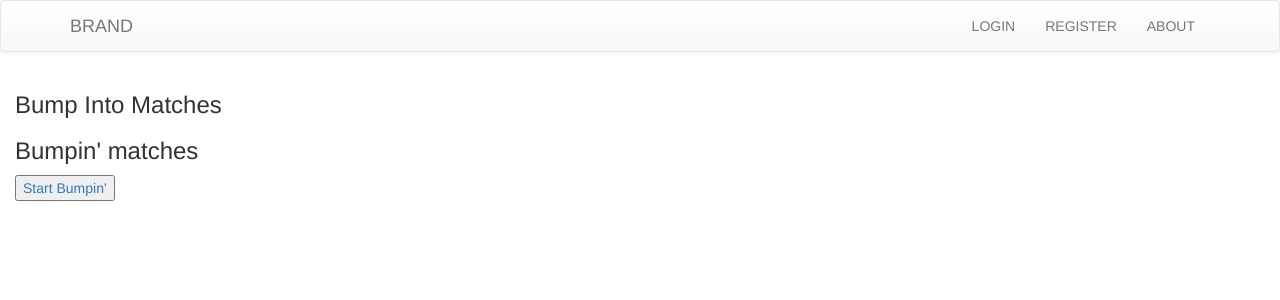
After one commit to yenbryan/dating, a Django app: template date_app/templates/profile.html in a window 1280 px wide. The commit adds this page. Shown: the top 300 px of the page. Run offline with Django 3.2, Linux system fonts and the light colour scheme; the template is opened without the code that fills it, so the values that code supplies are empty; some libraries are stand-ins or nearby versions; some web fonts are replaced.

```diff
--- a/date/settings.py
+++ b/date/settings.py
@@ -108,7 +108,7 @@ TEMPLATE_CONTEXT_PROCESSORS = (
 # SOCIAL_AUTH_FACEBOOK_SCOPE = ['email', 'public_profile', 'user_photos']
 
 # Related to users
-LOGIN_REDIRECT_URL = 'profile'
+LOGIN_REDIRECT_URL = 'search'
 LOGIN_URL = 'login'
 AUTH_USER_MODEL = 'date_app.Dater'
 
--- a/date/urls.py
+++ b/date/urls.py
@@ -22,10 +22,8 @@ urlpatterns = patterns('',
     url(r'^search/(?P<coordinates>.*)/$', 'date_app.views.set_lat_long', name='set_lat_long'),
 
     # url(r'^search/(?P<coordinates>.*)/$', 'date_app.views.search_lat_long', name='search_lat_long'),
-    #HOME#
-    url(r'^home/$', 'date_app.views.home', name='home'),
     #PROFILE#
-    # url(r'^profile/$', 'date_app.views.profile', name='profile'),
+    url(r'^profile/$', 'date_app.views.profile', name='profile'),
 
 
 
--- a/date_app/models.py
+++ b/date_app/models.py
@@ -28,6 +28,11 @@ class Image(models.Model):
 
 
 class Match(models.Model):
+    #user selection options:
+        #1 = bump_into
+        #2 = bumped to curb
+        #3 = bumpin
+
     user1 = models.ForeignKey(Dater, related_name='match')
     user2 = models.ForeignKey(Dater, related_name='user_2_match')
     user1_select = models.IntegerField()
--- a/date_app/templates/base.html
+++ b/date_app/templates/base.html
@@ -34,7 +34,7 @@
               </ul>
               <ul class="nav navbar-nav navbar-right">
                 {% if user.is_authenticated %}
-                    <li><a href="{% url 'home' %}">Home</a></li>
+                    <li><a href="{% url 'profile' %}">PROFILE</a></li>
                     <li><a href="{% url 'logout' %}" class="logout">LOGOUT</a></li>
                     <li><a href="#">ABOUT</a></li>
 
--- a/date_app/templates/home.html
+++ /dev/null
@@ -1,6 +0,0 @@
-{% extends 'base.html' %}
-
-{% block content %}
-
-    HELLO
-{% endblock content %}
--- /dev/null
+++ b/date_app/templates/profile.html
@@ -0,0 +1,16 @@
+{% extends 'base.html' %}
+
+{% block content %}
+{#    Show profile image and details#}
+{# query bump into matches#}
+{#    query bumpin matches #}
+    <div id="bump_into_matches">
+        <h3>Bump Into Matches</h3>
+
+    </div>
+    <div id="bumpin_matches">
+        <h3>Bumpin' matches</h3>
+    </div>
+    <button><a href="#">Start Bumpin'</a></button>
+{#    What info does Bryan need for me to send through?  URL name?#}
+{% endblock content %}
```
Also changed, not shown: date_app/forms.py (+2 -10 lines), date_app/views.py (+28 -8 lines), date_app/static/css/profile.css (added).
